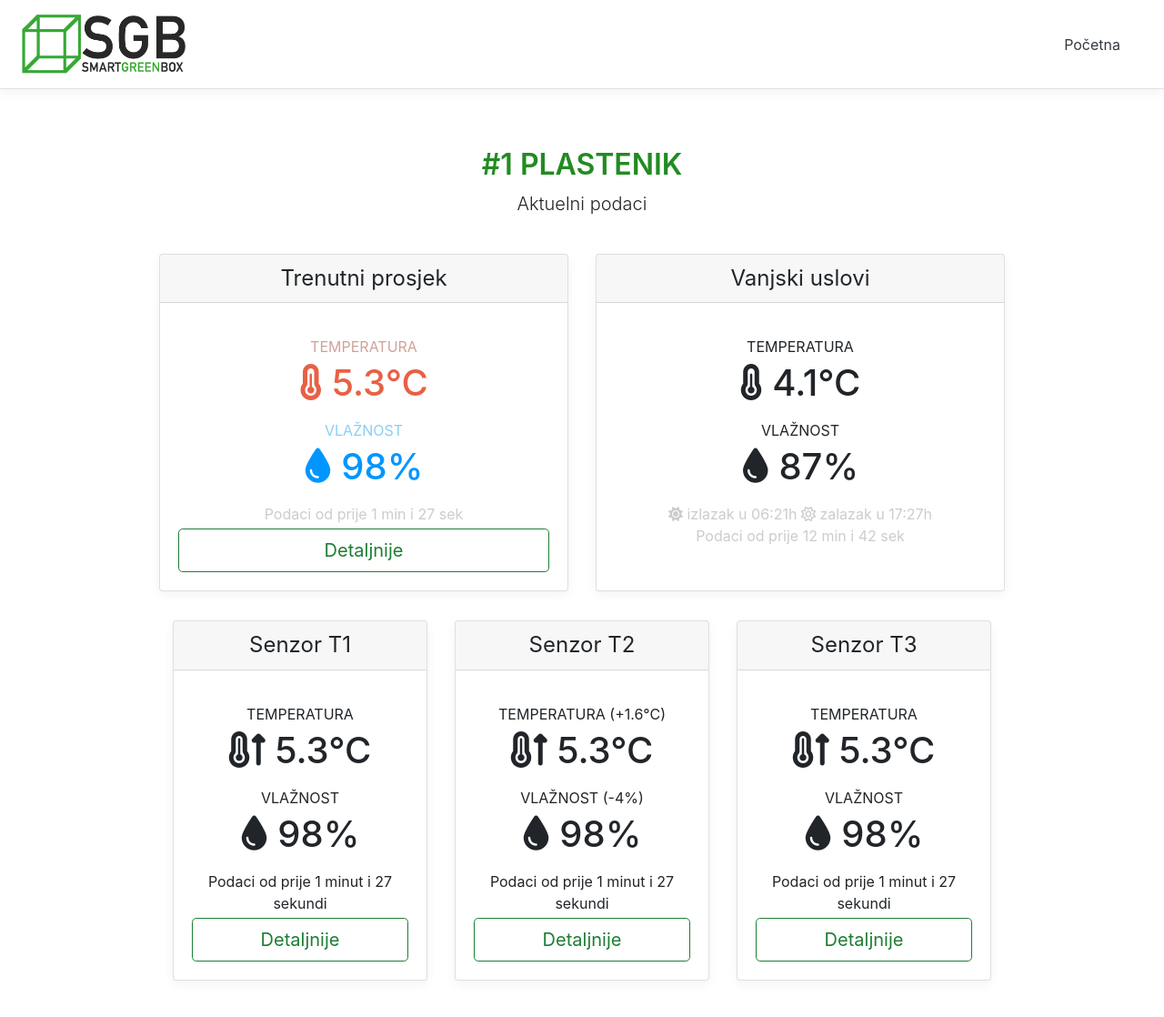
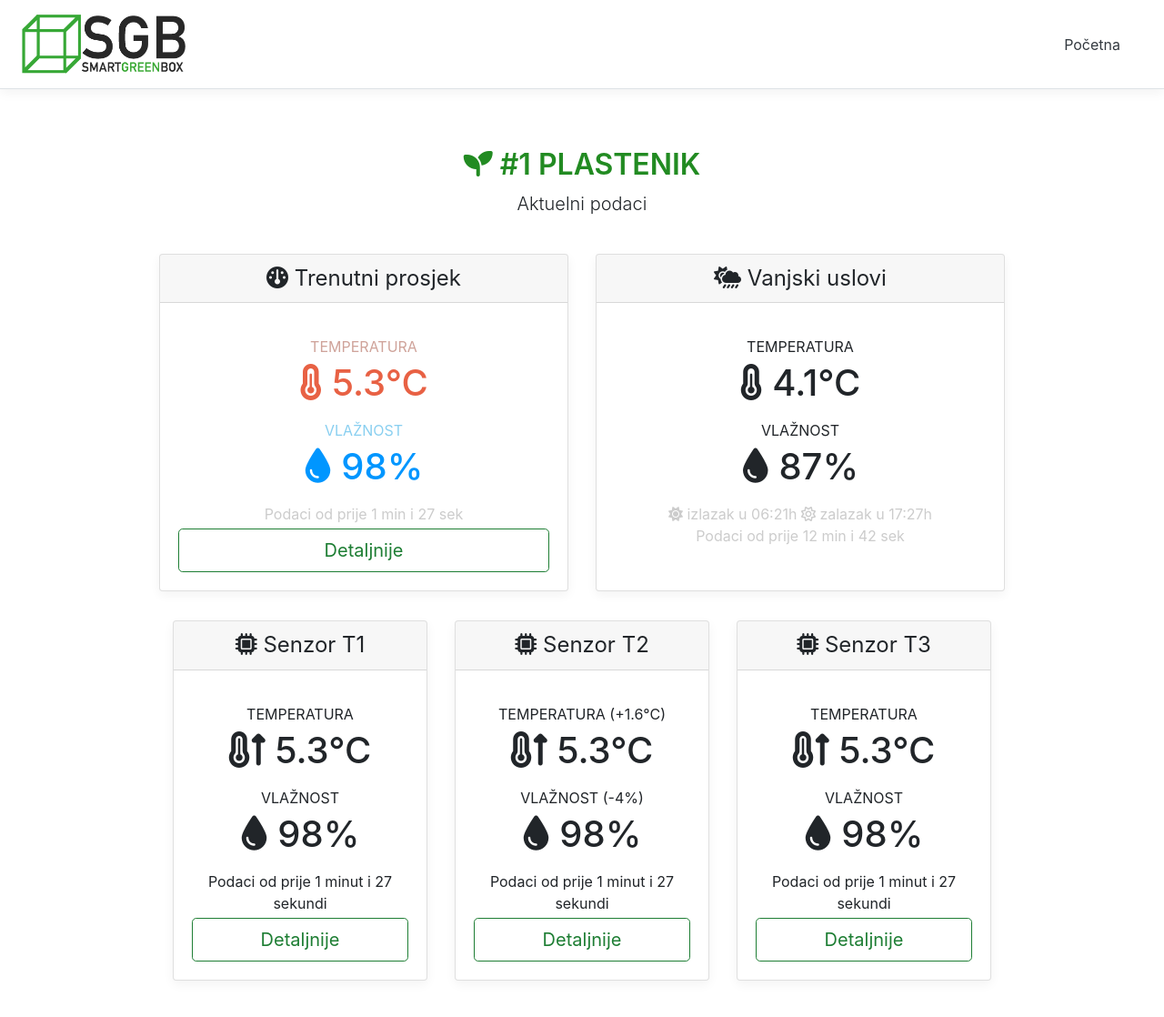
Before and after one commit to gstevic/sgb_simplified, a PHP site: page / in a window 1280 px wide. Shown: the top 1118 px of the page at 91% size. Run offline with PHP 8.4, Linux system fonts and the light colour scheme; some libraries are stand-ins or nearby versions.

Commit message:
#1.001 - Icons on the index, links on the logo for navigation

```diff
--- a/includes/footer.php
+++ b/includes/footer.php
@@ -1,7 +1,7 @@
       <footer class="pt-4 my-md-5 pt-md-5 border-top">
         <div class="row">
           <div class="col-12 col-md">
-            <img class="mb-2" src="img/sgb_logo.png" alt="" width="130" >
+          <a class="my-0 mr-md-auto" href="index.php"><img class="mb-2" src="img/sgb_logo.png" alt="" width="130" ></a>
             <small class="d-block mb-3 text-muted">&copy; 2023</small>
           </div>
         <!--  <div class="col-6 col-md">
--- a/includes/header_menu.php
+++ b/includes/header_menu.php
@@ -1,5 +1,5 @@
 <div class="d-flex flex-column flex-md-row align-items-center p-3 px-md-4 mb-3 bg-white border-bottom box-shadow">
-      <img class="my-0 mr-md-auto" src="img/sgb_logo.png" alt="SGB" width="180" >
+<a class="my-0 mr-md-auto" href="index.php"><img class="my-0 mr-md-auto" src="img/sgb_logo.png" alt="SGB" width="180" ></a>
       <nav class="my-2 my-md-0 mr-md-3">
       <a class="p-2 text-dark" href="index.php">Početna</a>
       </nav>
--- a/index.php
+++ b/index.php
@@ -15,7 +15,7 @@
 
 
     <div class="pricing-header px-3 py-3 pt-md-5 pb-md-4 mx-auto text-center">
-      <h2 style='font-weight:600; color:#228B22; '">#1 PLASTENIK</h2>
+      <h2 style='font-weight:600; color:#228B22; '"><i class="fa-solid fa-seedling"></i> #1 PLASTENIK</h2>
       <p class="lead">Aktuelni podaci</p>
     </div>
 
@@ -27,7 +27,7 @@
     <div class="card-deck mb-3 text-center">
         <div class="card mb-3 box-shadow">
           <div class="card-header">
-            <h4 class="my-0 font-weight-normal">Trenutni prosjek</i></h4>
+            <h4 class="my-0 font-weight-normal"><i class="fa-solid fa-gauge"></i> Trenutni prosjek</i></h4>
           </div>
           <div class="card-body">
           <ul class="list-unstyled mt-3 mb-1">
@@ -50,7 +50,7 @@
         </div>
         <div class="card mb-3 box-shadow">
           <div class="card-header">
-            <h4 class="my-0 font-weight-normal">Vanjski uslovi</h4>
+            <h4 class="my-0 font-weight-normal"><i class="fa-solid fa-cloud-sun-rain"></i> Vanjski uslovi</h4>
           </div>
           <div class="card-body">
           <ul class="list-unstyled mt-3 mb-1">
@@ -85,7 +85,7 @@
       <div class="card-deck mb-3 text-center">
           <div class="card mb-3 box-shadow">
             <div class="card-header">
-              <h4 class="my-0 font-weight-normal">Senzor T1</h4>
+              <h4 class="my-0 font-weight-normal"><i class="fa-solid fa-microchip"></i> Senzor T1</h4>
             </div>
             <div class="card-body">
             <ul class="list-unstyled mt-3 mb-1">
@@ -110,7 +110,7 @@
 
           <div class="card mb-3 box-shadow">
             <div class="card-header">
-              <h4 class="my-0 font-weight-normal">Senzor T2</h4>
+              <h4 class="my-0 font-weight-normal"><i class="fa-solid fa-microchip"></i> Senzor T2</h4>
             </div>
             <div class="card-body">
             <ul class="list-unstyled mt-3 mb-1">
@@ -134,7 +134,7 @@
 
           <div class="card mb-3 box-shadow">
             <div class="card-header">
-              <h4 class="my-0 font-weight-normal">Senzor T3</h4>
+              <h4 class="my-0 font-weight-normal"><i class="fa-solid fa-microchip"></i> Senzor T3</h4>
             </div>
             <div class="card-body">
             <ul class="list-unstyled mt-3 mb-1">
```
